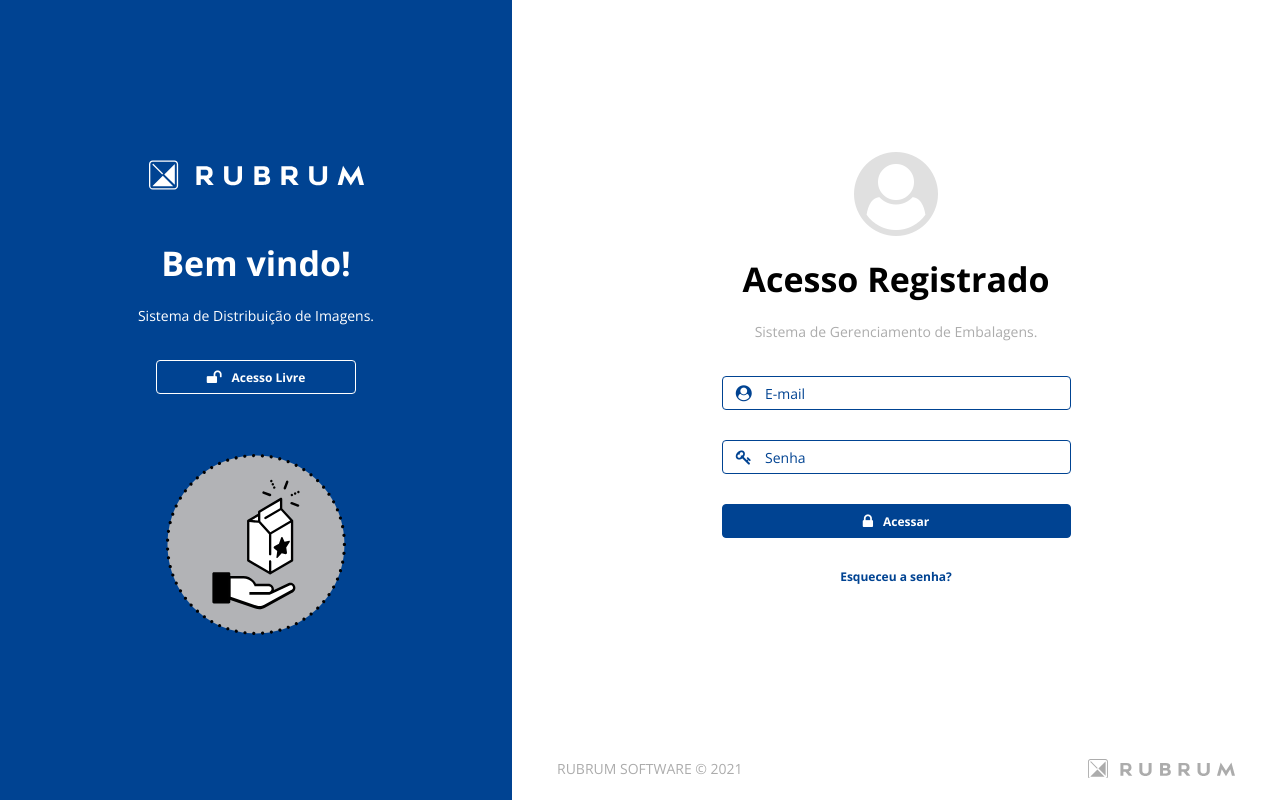
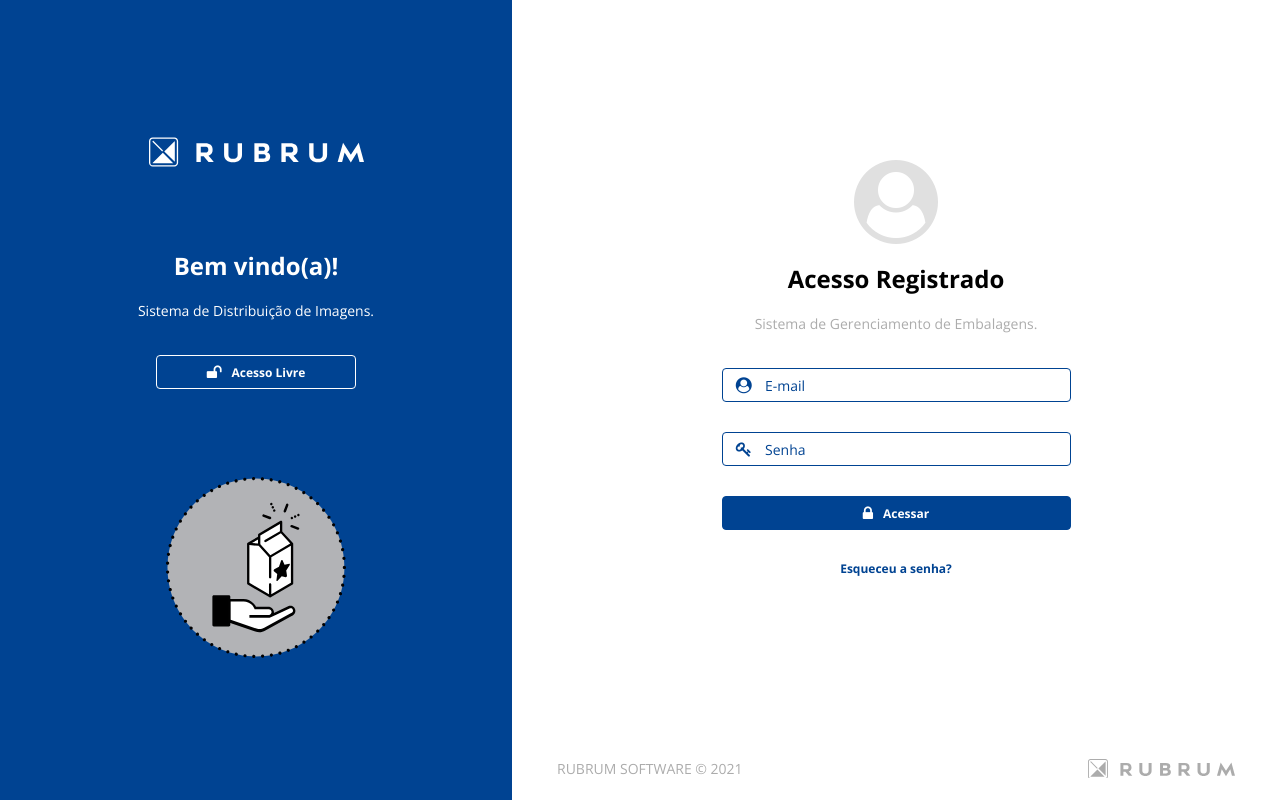
Before and after one commit to thiagohnrster/rubrum-login, a website: page index.html in a window 1280 px wide. Drawn offline with nearby package versions, Linux system fonts and the light colour scheme.

Commit message:
Novas implementações

```diff
--- a/index.html
+++ b/index.html
@@ -29,7 +29,7 @@
 							<path d="m10.7 10l-7.4-7.4c-0.378-9e-3 -0.691 0.29-0.7 0.668v0.032l7.4 7.4 0.7-0.7z"/>
 						</g>
 					</svg><!-- logo -->
-					<h2 class="title title-primary">Bem vindo!</h2>
+					<h2 class="title title-primary">Bem vindo(a)!</h2>
 					<div class="text">
 						<p class="description description-primary">Sistema de Distribuição de Imagens.</p>
 					</div>
--- a/styles/css/home.css
+++ b/styles/css/home.css
@@ -135,7 +135,7 @@ body {
 	display: block;
 	width: 215px;
 	height: 30px;
-	margin: 0 auto 50px auto;
+	margin: 0 auto 84px auto;
 }
 
 .first-content .logo-home path,
@@ -168,13 +168,13 @@ body {
 }
 
 .first-content .first-column .featured-home {
-	margin-top: 60px;
+	margin-top: 88px;
 }
 
 .second-content .first-column .featured-home.sign-in {
 	min-width: 160px;
 	width: 20%;
-	margin-top: 10px;
+	margin-top: 5px;
 	margin-bottom: 50px;
 }
 
@@ -189,8 +189,9 @@ body {
 }
 
 .title {
-	font-size: 34px;
+	font-size: 24px;
 	font-weight: 700;
+	line-height: 1.25;
 	margin-bottom: 20px;
 }
 
```
